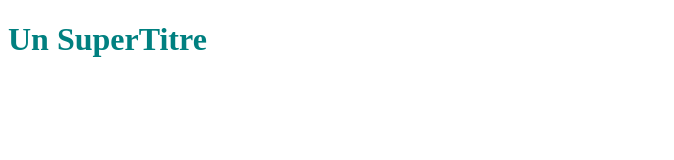
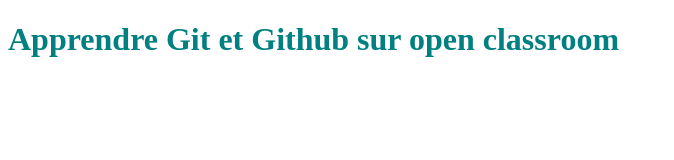
Before and after one commit to Don-Program/OpenclassroomsProject, a plain HTML site: page index.html in a window 1280 px wide. Shown: the whole page, without its empty margins (0-674 px from the left). Drawn offline with Linux system fonts and the light colour scheme.

Commit message:
modification du titre h1

```diff
--- a/index.html
+++ b/index.html
@@ -8,6 +8,6 @@
     <title>Cours Git && Github OpenClassroom</title>
 </head>
 <body>
-    <h1>Un SuperTitre</h1>
+    <h1>Apprendre Git et Github sur open classroom</h1>
 </body>
 </html>
```
